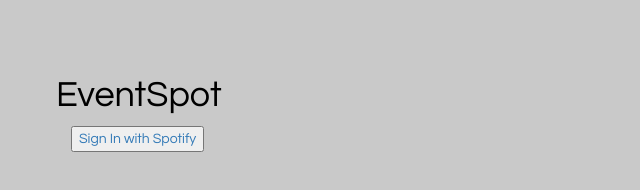
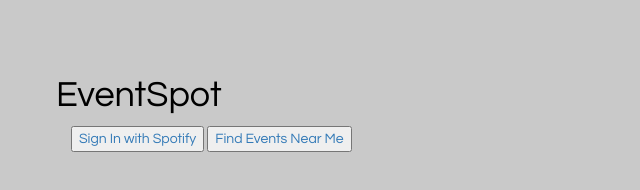
Before and after one commit to NewCodesOnTheBlock/NewCodesOnTheBlock, a website: page client/index.html in a window 1280 px wide. Shown: the whole page, without its empty margins (0-640 px from the left). Drawn offline with nearby package versions, Linux system fonts and the light colour scheme; some packages are replaced by stand-ins of ours.

Commit message:
Adjustments to login.html to add button for events near me

```diff
--- a/client/auth/login.html
+++ b/client/auth/login.html
@@ -1,3 +1,4 @@
 <div class="container">
   <a href="/login"><button>Sign In with Spotify</button></a>
+  <a ui-sref="events"><button>Find Events Near Me</button></a>
 </div>
```
